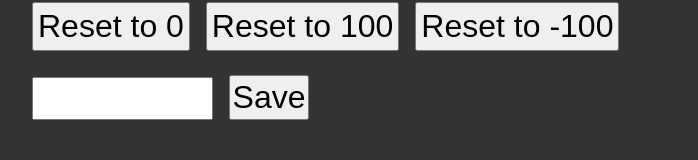
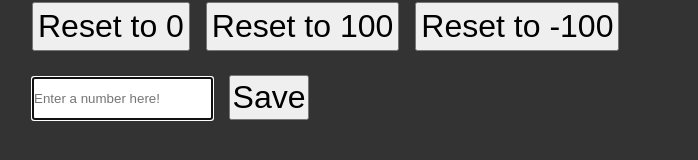
Before and after one commit to Scientific-Research/mk004-useReducer-basics-React-Vite-Typescript, a React (Vite) app: page / in a window 1280 px wide. Shown: the part 222-382 px from the top of the page, without its empty margins (0-698 px from the left). Built offline with nearby package versions, Linux system fonts and the light colour scheme.

Commit message:
autoFocus and placeholder added

```diff
--- a/src/App.tsx
+++ b/src/App.tsx
@@ -119,6 +119,8 @@ function App() {
           value={state.emptyInput}
           className="input"
           type="text"
+          autoFocus
+          placeholder="Enter a number here!"
           onChange={(e) => handleInputChange(e)}
         />
         <button className="btnSave" onClick={() => handleSaveButton()}>
```
